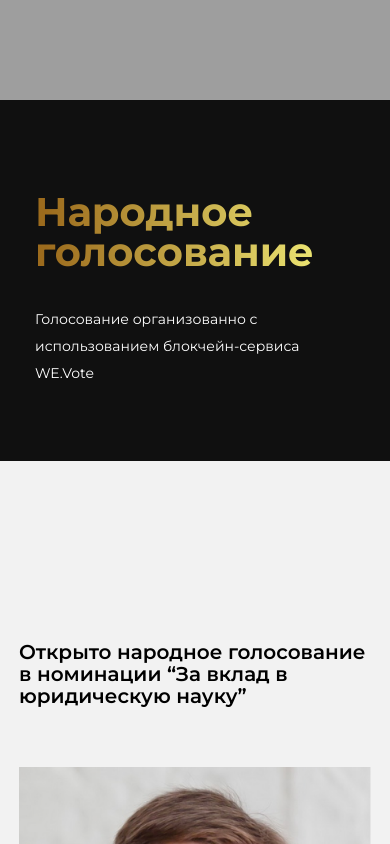
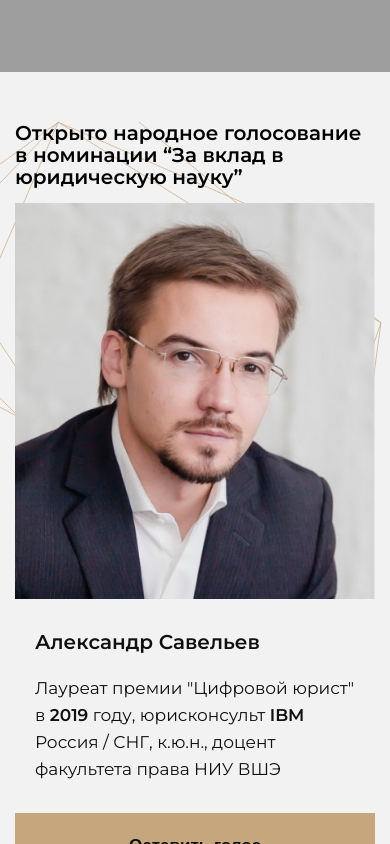
Before and after one commit to theverybusybee/digital-lawyers, a React (Create React App) app: page / in a window 390 px wide. Shown: the part 660-1504 px from the top of the page. Built offline with nearby package versions, Linux system fonts and the light colour scheme; a web font is replaced by a local one.

Commit message:
burger-menu functionality added

```diff
--- a/src/components/burger-menu/burger-menu.js
+++ b/src/components/burger-menu/burger-menu.js
@@ -1,4 +1,3 @@
-import { useEffect } from "react";
 import styles from "./burger-menu.module.css";
 
 function BurgerMenu({ onclick, state }) {
@@ -20,21 +19,21 @@ function BurgerMenu({ onclick, state }) {
         d="m 70,33 h -40 c 0,0 -8.5,-0.149796 -8.5,8.5 0,8.649796 8.5,8.5 8.5,8.5 h 20 v -20"
         stroke="#C6A67D"
         fill="none"
-        stroke-width="5.5px"
+        strokeWidth="5.5px"
       ></path>
       <path
         className={`${styles.line}  ${styles.middle}`}
         d="m 70,50 h -25"
         stroke="#C6A67D"
         fill="none"
-        stroke-width="5.5px"
+        strokeWidth="5.5px"
       ></path>
       <path
         className={`${styles.line} ${styles.bottom}`}
         d="m 30,67 h 40 c 0,0 8.5,0.149796 8.5,-8.5 0,-8.649796 -8.5,-8.5 -8.5,-8.5 h -20 v 20"
         stroke="#C6A67D"
         fill="none"
-        stroke-width="5.5px"
+        strokeWidth="5.5px"
       ></path>
     </svg>
   );
--- a/src/components/burger-menu/burger-menu.module.css
+++ b/src/components/burger-menu/burger-menu.module.css
@@ -37,7 +37,7 @@
   stroke-dashoffset: -68px;
 }
 
-@media (max-width: 950px) {
+@media (max-width: 1100px) {
   .menu {
     display: block;
   }
--- a/src/components/header/header.jsx
+++ b/src/components/header/header.jsx
@@ -5,9 +5,9 @@ import { ReactComponent as Web3Tech } from "../../images/logos/web3-tech.svg";
 import { NavLink } from "react-router-dom";
 import BurgerMenu from "../burger-menu/burger-menu";
 import { useState } from "react";
+import NavBar from "../navbar/navbar";
 
 function Header() {
-
   const [menuState, setMenuState] = useState(false);
   const toggleMenu = () => {
     setMenuState(!menuState);
@@ -18,56 +18,9 @@ function Header() {
       <div className={styles.headerContainer}>
         <div className={styles.headerTop}>
           <MDSLogo className={styles.logo} />
+
           <ul className={styles.linksContainer}>
-            <li className={styles.listItem}>
-              <NavLink
-                className={styles.link}
-                activeClassName={styles.selectedLink}
-                to="/"
-              >
-                Как это было
-              </NavLink>
-            </li>
-            <li className={styles.listItem}>
-              {" "}
-              <NavLink
-                className={styles.link}
-                activeClassName={styles.selectedLink}
-                to="/"
-              >
-                Номинации
-              </NavLink>
-            </li>
-            <li className={styles.listItem}>
-              {" "}
-              <NavLink
-                className={styles.link}
-                activeClassName={styles.selectedLink}
-                to="/"
-              >
-                Народное голосование
-              </NavLink>
-            </li>
-            <li className={styles.listItem}>
-              {" "}
-              <NavLink
-                className={styles.link}
-                activeClassName={styles.selectedLink}
-                to="/"
-              >
-                Новости
-              </NavLink>
-            </li>
-            <li className={styles.listItem}>
-              {" "}
-              <NavLink
-                className={styles.link}
-                activeClassName={styles.selectedLink}
-                to="/"
-              >
-                Наши партнеры
-              </NavLink>
-            </li>
+            <NavBar />
           </ul>
 
           <BurgerMenu onclick={toggleMenu} state={menuState} />
@@ -75,8 +28,18 @@ function Header() {
 
         <div className={styles.headerBottom}>
           <div className={styles.logosContainer}>
-            <Bonnet className={`${styles.img} ${styles.bonnet}`} />
-            <Web3Tech className={styles.img} />
+            {menuState && (
+              <>
+                {" "}
+                <ul className={`${styles.linksContainer} ${styles.active}`}>
+                  <NavBar />
+                </ul>
+                <Bonnet
+                  className={`${styles.img} ${styles.bonnet} ${styles.nonVisible}`}
+                />
+                <Web3Tech className={`${styles.img} ${styles.nonVisible}`} />
+              </>
+            )}
           </div>
           <div className={styles.headingContainer}>
             <h1 className={styles.heading}>Народное голосование</h1>
--- a/src/components/header/header.module.css
+++ b/src/components/header/header.module.css
@@ -7,7 +7,7 @@
   padding-left: 35px;
   padding-right: 35px;
   margin: 0 auto;
-  background: url(http://localhost:3000/static/media/bg-figure.0fd5c3eb700da4da0306.svg) no-repeat right -29em bottom -45em,
+  background: url(../../images/bg-figure.svg) no-repeat right -29em bottom -45em,
     #101010;
 }
 
@@ -22,6 +22,7 @@
 
 .logo {
   grid-area: "logo";
+  min-width: 140px;
 }
 
 .linksContainer {
@@ -32,26 +33,7 @@
   font-weight: 400;
   font-size: 17px;
   line-height: 21px;
-}
-
-.listItem {
-  margin-left: 35px;
-  margin-right: 35px;
-}
-
-.link {
-  text-decoration: none;
-  color: #fff;
-  transition: color 0.4s ease;
-}
-
-.link:hover {
-  color: #c6a67d;
-  cursor: pointer;
-}
-
-.selectedLink {
-  color: #c6a67d;
+  text-align: center;
 }
 
 .headerBottom {
@@ -97,23 +79,45 @@
 
 @media (max-width: 1100px) {
   .headerBottom {
-    gap: 60px;
-    text-align: center;
+    gap: 40px;
+    flex-direction: column;
+    align-items: center;
+  }
+  .headerContainer {
+    padding-left: 35px;
+    padding-right: 35px;
+  }
+  .linksContainer {
+    display: none;
+  }
+  .linksContainer.active {
+    display: flex;
+    flex-direction: column;
+    gap: 20px;
+  }
+
+  .img.nonVisible {
+    display: none;
   }
 }
 
-@media (max-width: 950px) {
+@media (max-width: 900px) {
   .header {
     background-position: right -24em bottom -30em;
+  }
+  .headerContainer {
+    padding-left: 110px;
+    padding-right: 110px;
   }
 
   .headerBottom {
     flex-direction: column;
     align-items: center;
+    gap: 0;
   }
+
   .headingContainer {
     max-width: 500px;
-    gap: 35px;
     margin: 0 auto;
   }
   .heading {
@@ -121,9 +125,7 @@
     font-size: 70px;
     line-height: 70px;
   }
-  .linksContainer {
-    display: none;
-  }
+
   .logosContainer {
     flex-direction: column;
     align-items: center;
@@ -131,24 +133,33 @@
   }
 }
 
-@media (max-width: 600px) {
+@media (max-width: 700px) {
   .header {
     background-position: right -5em top -20em;
   }
   .heading {
     font-size: 60px;
   }
+  .headerContainer {
+    padding-left: 20px;
+    padding-right: 20px;
+  }
 }
 
 @media (max-width: 470px) {
   .headerContainer {
-    background: url(http://localhost:3000/static/media/bg-figure.0fd5c3eb700da4da0306.svg) no-repeat right -5em top -15em,
+    background: url(http://localhost:3000/static/media/bg-figure.0fd5c3eb700da4da0306.svg)
+        no-repeat right -5em top -15em,
       #101010;
     background-size: 1000px 1000px;
+    padding-left: 15px;
+    padding-right: 15px;
   }
+
   .headerTop {
     border-bottom: none;
   }
+
   .heading {
     padding-top: 250px;
     font-size: 40px;
--- /dev/null
+++ b/src/components/navbar/navbar.js
@@ -0,0 +1,60 @@
+import { NavLink } from "react-router-dom";
+import styles from "./navbar.module.css";
+
+function NavBar() {
+  return (
+    <>
+      <li className={styles.listItem}>
+        <NavLink
+          className={styles.link}
+          activeClassName={styles.selectedLink}
+          to="/"
+        >
+          Как это было
+        </NavLink>
+      </li>
+      <li className={styles.listItem}>
+        {" "}
+        <NavLink
+          className={styles.link}
+          activeClassName={styles.selectedLink}
+          to="/"
+        >
+          Номинации
+        </NavLink>
+      </li>
+      <li className={styles.listItem}>
+        {" "}
+        <NavLink
+          className={styles.link}
+          activeClassName={styles.selectedLink}
+          to="/"
+        >
+          Народное голосование
+        </NavLink>
+      </li>
+      <li className={styles.listItem}>
+        {" "}
+        <NavLink
+          className={styles.link}
+          activeClassName={styles.selectedLink}
+          to="/"
+        >
+          Новости
+        </NavLink>
+      </li>
+      <li className={styles.listItem}>
+        {" "}
+        <NavLink
+          className={styles.link}
+          activeClassName={styles.selectedLink}
+          to="/"
+        >
+          Наши партнеры
+        </NavLink>
+      </li>
+    </>
+  );
+}
+
+export default NavBar;
--- /dev/null
+++ b/src/components/navbar/navbar.module.css
@@ -0,0 +1,19 @@
+.listItem {
+  margin-left: 35px;
+  margin-right: 35px;
+}
+
+.link {
+  text-decoration: none;
+  color: #fff;
+  transition: color 0.4s ease;
+}
+
+.link:hover {
+  color: #c6a67d;
+  cursor: pointer;
+}
+
+.selectedLink {
+  color: #c6a67d;
+}
--- a/src/components/voting-cards/voting-cards.jsx
+++ b/src/components/voting-cards/voting-cards.jsx
@@ -13,7 +13,7 @@ function VotingCards({ candidateData }) {
         className={styles.link}
         rel="noreferrer"
         target="_blank"
-        href="https://t.me/+TCab2uFtiARmY2Yy"
+        href="/"
       >
         Оставить голос
       </a>
--- a/src/components/voting/voting.jsx
+++ b/src/components/voting/voting.jsx
@@ -7,14 +7,18 @@ console.log(candidatesData);
 function Voting() {
   return (
     <section className={styles.section}>
+      <div className={styles.sectionContainer}>
+        {" "}
         <h2 className={styles.title}>
-        Открыто народное голосование в номинации “За вклад в юридическую науку”
+          Открыто народное голосование в номинации “За вклад в юридическую
+          науку”
         </h2>
         <ul className={styles.cardsContainer}>
           {candidatesData.map((candidate, index) => {
             return <VotingCards candidateData={candidate} key={index} />;
           })}
         </ul>
+      </div>
     </section>
   );
 }
--- a/src/components/voting/voting.module.css
+++ b/src/components/voting/voting.module.css
@@ -1,14 +1,18 @@
 .section {
-  background: url(../../images/bg-figure2.svg) no-repeat top -2em left -6em, #F2F2F2;
+  background: #f2f2f2;
+  padding-bottom: 107px;
+}
+
+.sectionContainer {
+  background: url(../../images/bg-figure2.svg) no-repeat top -2em left -6em,
+    #f2f2f2;
   margin: 0 auto;
-  max-width: 1437px;
-  width: 100%;
-  padding-top: 120px;
+  padding: 0;
 }
 
 .title {
+  padding: 120px 35px 80px;
   margin: 0;
-  padding: 0 35px 80px;
   max-width: 775px;
   font-weight: 600;
   font-size: 30px;
@@ -19,34 +23,44 @@
   padding: 0 35px;
   margin: 0;
   display: grid;
-  grid-template-columns: repeat(3, minmax(268px, 433px));
+  grid-template-columns: repeat(3, minmax(268px, 443px));
   gap: 107px 20px;
 }
 
-@media (max-width: 925px) {
-  .section {
-    background-image: none;
-  }
+@media (max-width: 900px) {
   .cardsContainer {
-    padding: 60px 20px 0;
+    padding: 0 110px 0;
     grid-template-columns: repeat(2, 1fr);
     gap: 60px 10px;
   }
   .title {
-    padding: 60px 20px 0;
+    padding-left: 110px;
+    padding-right: 110px;
+  }
+}
+
+@media (max-width: 700px) {
+  .cardsContainer {
+    padding: 0 20px 0;
+  }
+  .title {
+    padding-left: 20px;
   }
 }
 
 @media (max-width: 430px) {
+  .section {
+    padding-top: 50px;
+    padding-bottom: 50px;
+  }
   .cardsContainer {
-    padding-left: 19px;
-    padding-right: 19px;
+    padding-left: 15px;
+    padding-right: 15px;
     grid-template-columns: 1fr;
     gap: 50px 0;
   }
   .title {
-    padding-left: 19px;
-    padding-right: 19px;
+    padding: 0 15px 15px;
     font-size: 20px;
     line-height: 22px;
   }
```
Also changed, not shown: src/components/footer/Footer.js (+26 -7 lines), src/components/footer/Footer.module.css (+44 -45 lines). Lines whose indentation alone changed are shown as unchanged.
